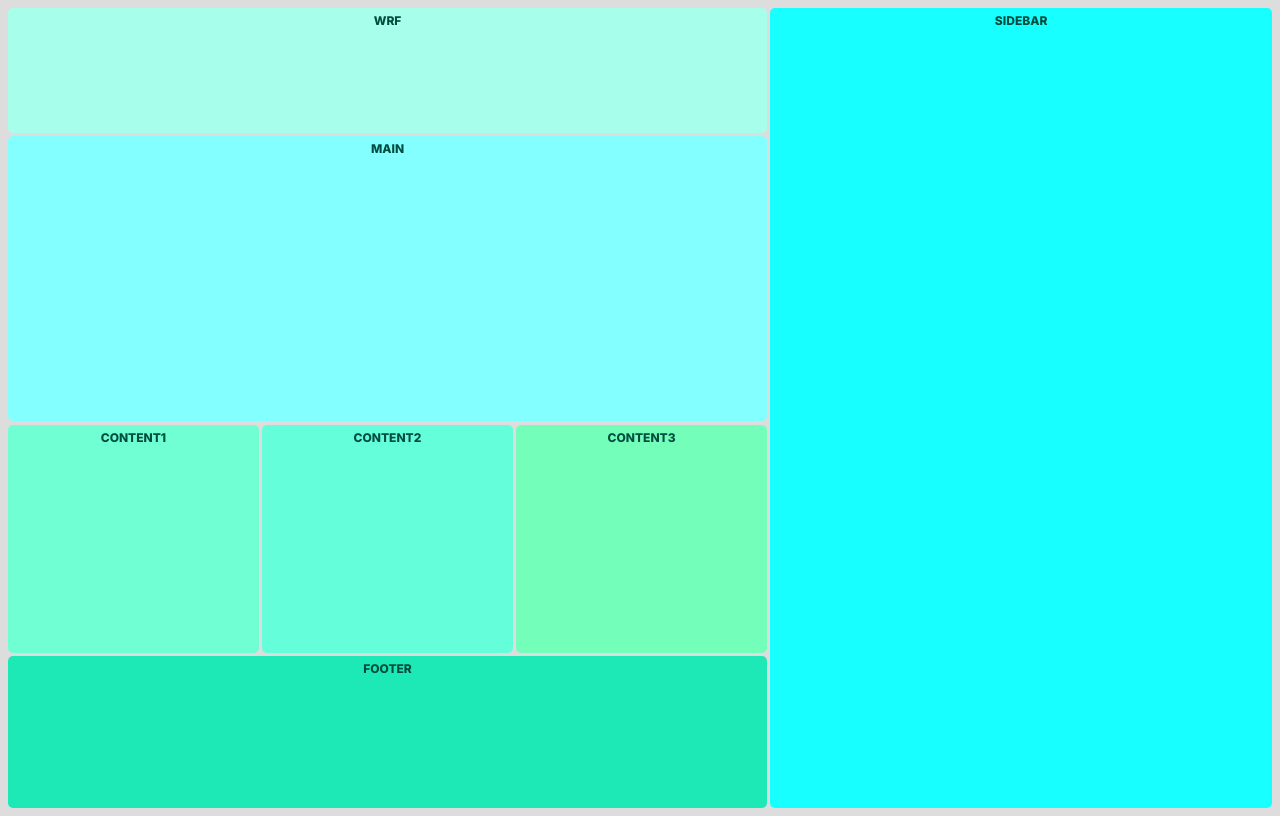
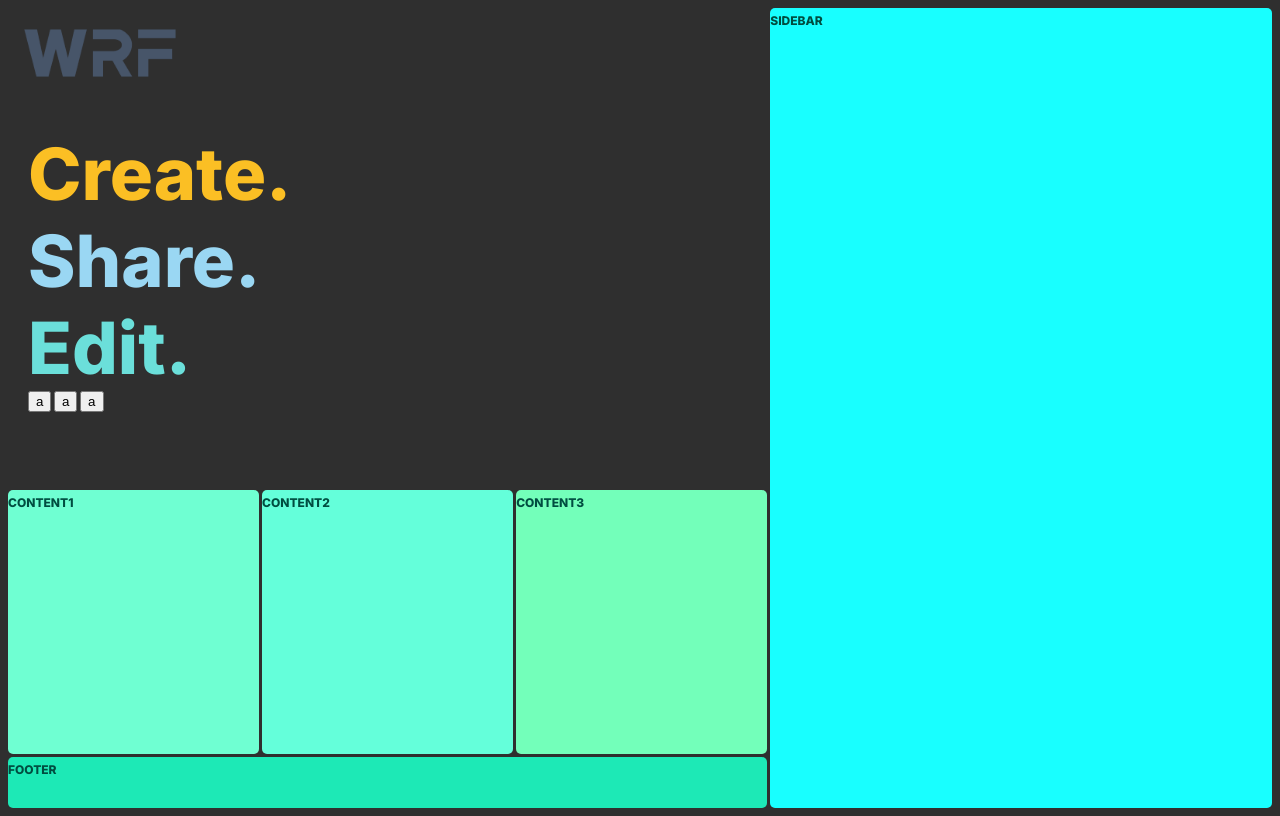
Before and after one commit to ceydamehves/wearefilming, a plain HTML site: page index.html in a window 1280 px wide. Drawn offline with Linux system fonts and the light colour scheme.

Commit message:
logo & titles added

```diff
--- a/index.html
+++ b/index.html
@@ -5,8 +5,19 @@
   </head>
 
   <div class="container">
-    <nav>WRF</nav>
-    <main>Main</main>
+    <nav>
+      <img src="./assets/logo.png" alt="logo" class="logo">
+    </nav>
+    <main>
+      <b class="create">Create. <br></b>
+      <b class="share">Share. <br></b>
+      <b class="edit">Edit.</b>
+      <div>
+        <button>a</button>
+        <button>a</button>
+        <button>a</button>
+      </div>
+    </main>
 
     <div id="content1">Content1</div>
     <div id="content2">Content2</div>
--- a/style.css
+++ b/style.css
@@ -1,3 +1,4 @@
+/* responsive part */
 :root {
   --main-radius: 5px;
   --main-padding: 5px;
@@ -5,14 +6,14 @@
 
 body {
   font-family: "Inter", sans-serif;
-  background: #ddd;
+  background: #2F2F2F;
 }
 
 .container {
   display: grid;
   height: 100vh;
   grid-template-columns: 1fr 1fr 1fr 2fr;
-  grid-template-rows: 0.2fr 1.5fr 1.2fr 0.8fr;
+  grid-template-rows: 0.2fr 1.8fr 1.3fr 0.25fr;
   grid-template-areas:
     "nav nav nav sidebar"
     "main main main sidebar"
@@ -23,24 +24,22 @@ body {
   text-transform: uppercase;
   font-size: 12px;
   color: #004d40;
-  text-align: center;
 }
 
 nav {
-  background: #a7ffeb;
   grid-area: nav;
-  height: 15vh;
+  height: 13vh;
   border-radius: var(--main-radius);
   padding-top: var(--main-padding);
 }
 
 main {
   flex: content;
-  flex-direction: column;
-  background: #84ffff;
+  padding: 10px;
+  margin-left: 10px;
+  text-align: justify;
   grid-area: main;
   border-radius: var(--main-radius);
-  padding-top: var(--main-padding);
 }
 
 #sidebar {
@@ -101,3 +100,27 @@ a {
       "sidebar";
   }
 }
+
+/* other styles */
+
+.logo {
+  height: 6vh;
+  margin: 1rem;
+}
+
+b {
+  font-size: 9vh;
+  text-transform: capitalize;
+}
+
+.create {
+  color: #FBBF24;
+}
+
+.share {
+  color: #9AD7F3;
+}
+
+.edit {
+  color: #6BDFDA;
+}
```
Also changed, not shown: assets/logo.png (added).
